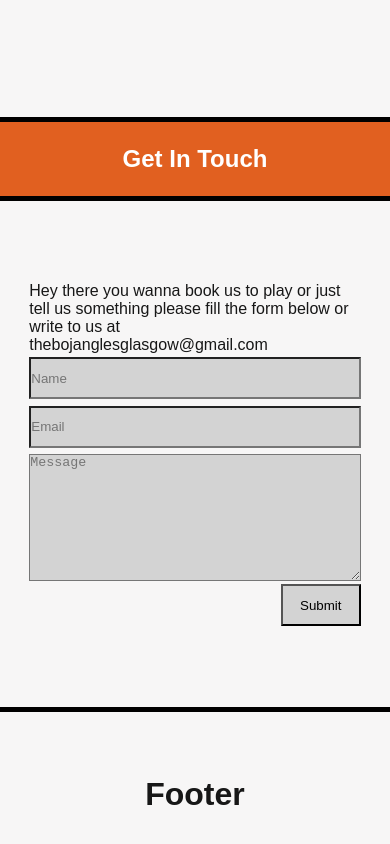
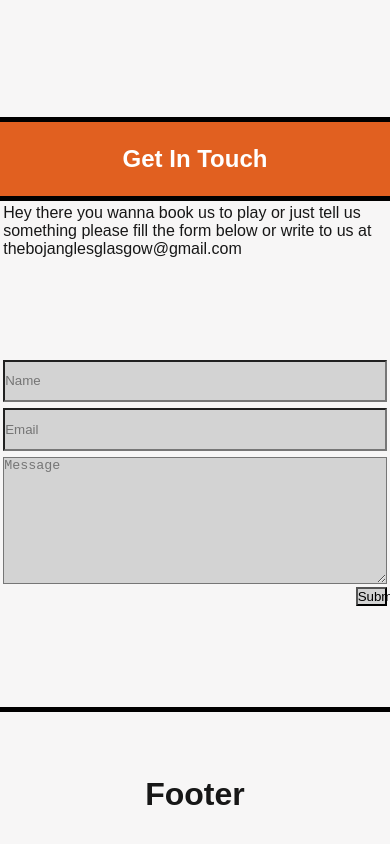
Before and after one commit to Mik20393/the-bojangles-web-app, a Next.js app: page / in a window 390 px wide. Shown: the part 2985-3829 px from the top of the page. Built offline with nearby package versions, Linux system fonts and the light colour scheme.

Commit message:
Updating contact form styles

```diff
--- a/src/components/contactSection.module.css
+++ b/src/components/contactSection.module.css
@@ -1,76 +1,60 @@
 .contactSectionContainer {
     height: 42.5vh;
-    width: 100%;
+    width: 50vw;
     display: flex;
     justify-content: center;
     align-items: center;
     flex-direction: column;
+    padding: 0.2rem;
 }
 
 .contactSectionTextContainer {
     display: flex;
     justify-content: flex-start;
     align-items: center;
-    width: 40vw;
 }
 
 .contactFormContainer {
     display: flex;
     justify-content: center;
     align-items: center;
+    height: 100%;
+    width: 100%;
 }
 
 .contactForm {
     display: flex;
     flex-direction: column;
     justify-content: center;
+    width: 100%;
 }
 
 .formInputControl {
-    width: 40vw;
     height: 5vh;
     margin: 0.2rem 0;
     background-color: lightgray;
 }
 
 .formTextAreaControl {
-    width: 40vw;
     height: 15vh;
     margin: 0.2rem 0;
     background-color: lightgray;
 }
 
 .buttonContainer {
-    width: 40vw;
-    height: 5vh;
     display: flex;
     justify-content: end;
 
 }
 
 .button {
-    width: 5rem;
+    width: 8vw;
     background-color: lightgray;
 }
 
 @media (max-width: 600px) {
     .contactSectionContainer {
         height: 60vh;
-    }
-
-    .contactSectionTextContainer {
-        width: 85vw;
-    }
-
-    .formInputControl {
-        width: 85vw;
-    }
-
-    .formTextAreaControl {
-        width: 85vw;
-    }
-
-    .buttonContainer {
-        width: 85vw;
+        width: 100vw;
     }
 }
```
